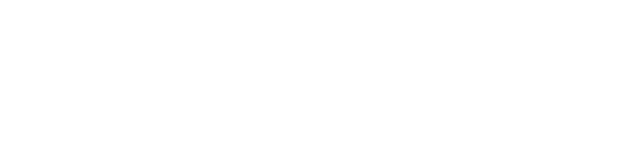
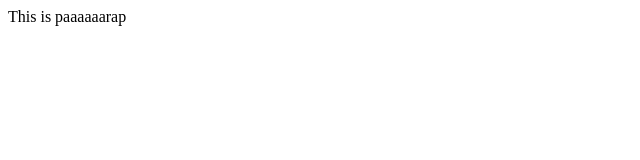
Before and after one commit to AndreyKEKW/first_project, a plain HTML site: page web_pages/about.html in a window 1280 px wide. Shown: the whole page, without its empty margins (0-640 px from the left). Drawn offline with Linux system fonts and the light colour scheme.

Commit message:
local edit about.html

```diff
--- a/web_pages/about.html
+++ b/web_pages/about.html
@@ -1,5 +1,7 @@
 <html>
-  <head>
 
-  </head>
+<head>
+  <p>This is paaaaaarap</p>
+</head>
+
 </html>
```
